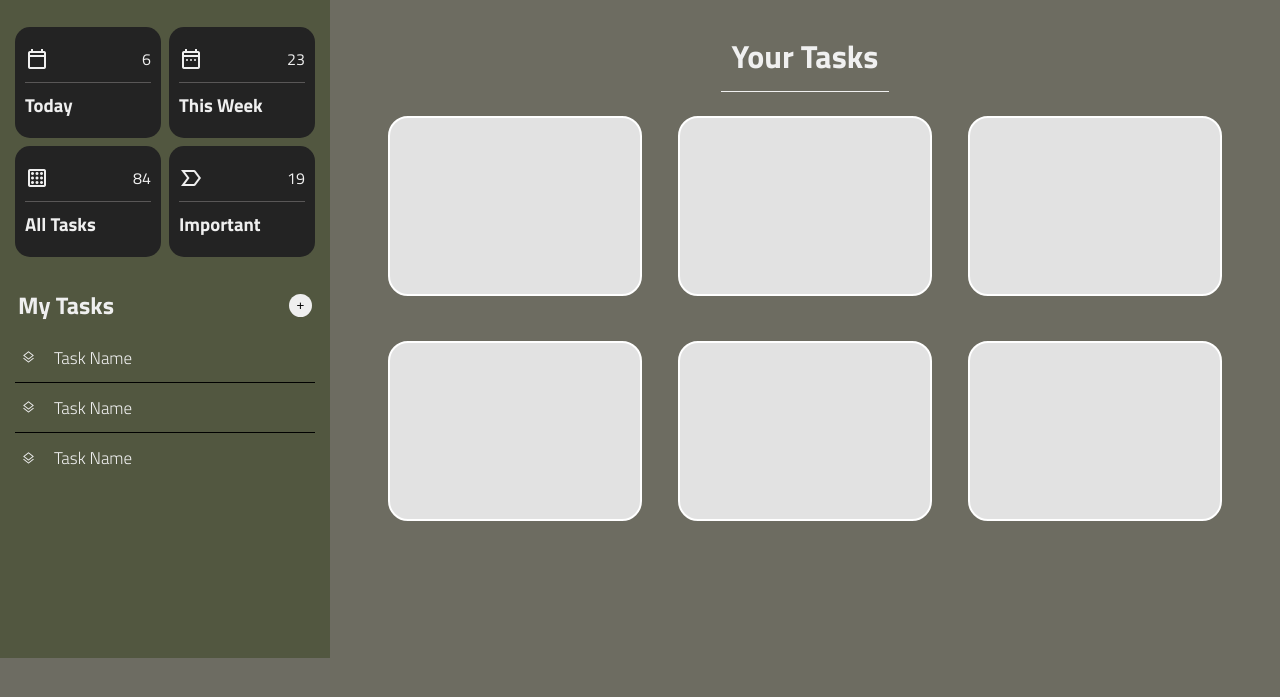
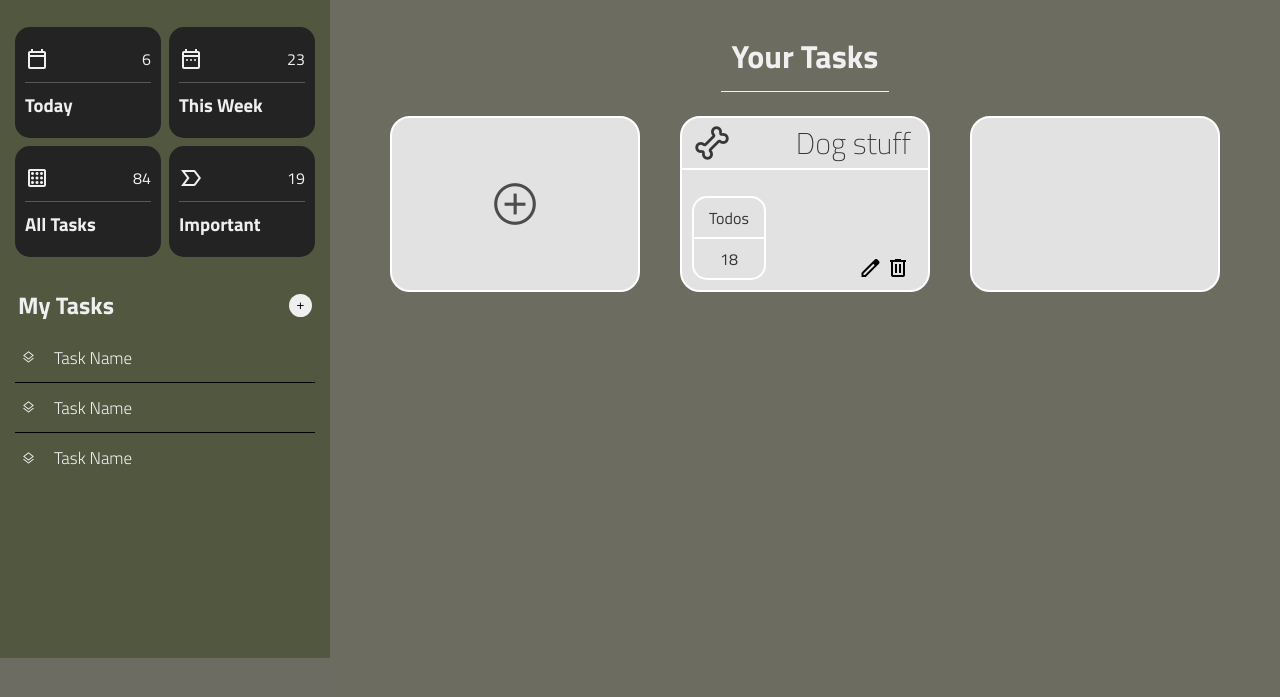
Before and after one commit to CiaranO-C/todo, a website built with webpack: page src/template.html in a window 1280 px wide. Shown: the part 73-770 px from the top of the page. Built offline with nearby package versions, Linux system fonts and the light colour scheme.

Commit message:
styling for task cards and task dashboard page

```diff
--- a/src/index.js
+++ b/src/index.js
@@ -254,3 +254,6 @@ allTasks = {
 */
 
 /////////////////////////DOM STUFF//////////////////////////////////////
+const allTasksPage = (function () {
+console.log(allTasks);
+})();
--- a/src/style.css
+++ b/src/style.css
@@ -262,18 +262,98 @@ header h1 {
     grid-auto-rows: auto;
     justify-items: center;
     row-gap: 45px;
+
 }
 
-.task {
+.tasks-container>div {
     display: flex;
+    flex-direction: column;
     height: 176px;
     width: 250px;
     background-color: #e2e2e2;
     border-radius: 20px;
     border: 2px solid white;
+    transition: 0.4s;
+    color: rgb(55, 55, 55);
+    justify-content: space-between;
+    box-sizing: border-box;
 }
 
-.content header {
+.task-header {
+    display: flex;
+    justify-content: space-between;
+    align-items: center;
+    border-bottom: 2px solid rgb(255, 255, 255);
+    padding-left: 10px;
+    padding-bottom: 2px;
+    padding-top: 2px;
+}
+
+.task-header>span {
+    font-size: 40px;
+    color: rgb(55, 55, 55);
+}
+
+.task-header>h2 {
+    font-size: 30px;
+    font-weight: 100;
+    margin-right: 17px;
+}
+
+.tasks-container>div>section {
+    display: flex;
+    padding-left: 10px;
+    padding-right: 8px;
+    justify-content: space-between;
+    margin-bottom: 10px;
+}
+
+.todos-amount {
+    display: flex;
+    flex-direction: column;
+    border: 2px solid white;
+    border-radius: 15px;
+    height: 80px;
+    width: 70px;
+    align-items: center;
+    justify-content: space-evenly;
+}
+
+.line{
+    width: 100%;
+    height: 2px;
+    background-color: white;
+}
+
+.task-button-container {
+    align-self: end;
+    margin-bottom: -6px;
+    margin-right: 10px;
+}
+
+.task-button-container button {
+   border: none;
+   background-color: rgba(255, 255, 255, 0);
+}
+
+.task:hover {
+    background-color: #f0f0f0;
+}
+
+#addTask {
+    align-items: center;
+    justify-content: center;
+    color: #4c4c4c;
+    cursor: pointer;
+
+}
+
+#addTask span {
+    font-size: 50px;
+    cursor: pointer;
+}
+
+.content>header {
     grid-column: 1 / -1;
     display: grid;
     grid-template-columns: 1fr;
--- a/src/template.html
+++ b/src/template.html
@@ -102,14 +102,35 @@
         <div class="content">
             <h1>Your Tasks</h1>
             <div class="tasks-container">
-                <div class="task"></div>
-                <div class="task"></div>
-                <div class="task"></div>
-                <div class="task"></div>
-                <div class="task"></div>
-                <div class="task"></div>
+                <div id="addTask"><span class="material-symbols-outlined">
+                        add_circle
+                    </span></div>
+                <div>
+                    <header class="task-header">
+                        <span class="material-symbols-outlined">
+                            pet_supplies
+                        </span>
+                        <h2>Dog stuff</h2>
+                    </header>
+                    <section>
+                        <div class="todos-amount">
+                            <span>Todos</span>
+                            <div class="line"></div>
+                            <span class="num-of-todos">18</span>
+                        </div>
+                        <div class="task-button-container">
+                            <button><span class="material-symbols-outlined">
+                                    edit
+                                </span></button>
+                            <button><span class="material-symbols-outlined">
+                                    delete
+                                </span></button>
+                        </div>
+                    </section>
+                </div>
+                <div></div>
             </div>
-           <!-- this is the content for individual task pages <header>
+            <!-- this is the content for individual task pages <header>
                 <h1>Pet</h1>
                 <div class="title-container">
                     <h2>Dog walking</h2>
```
